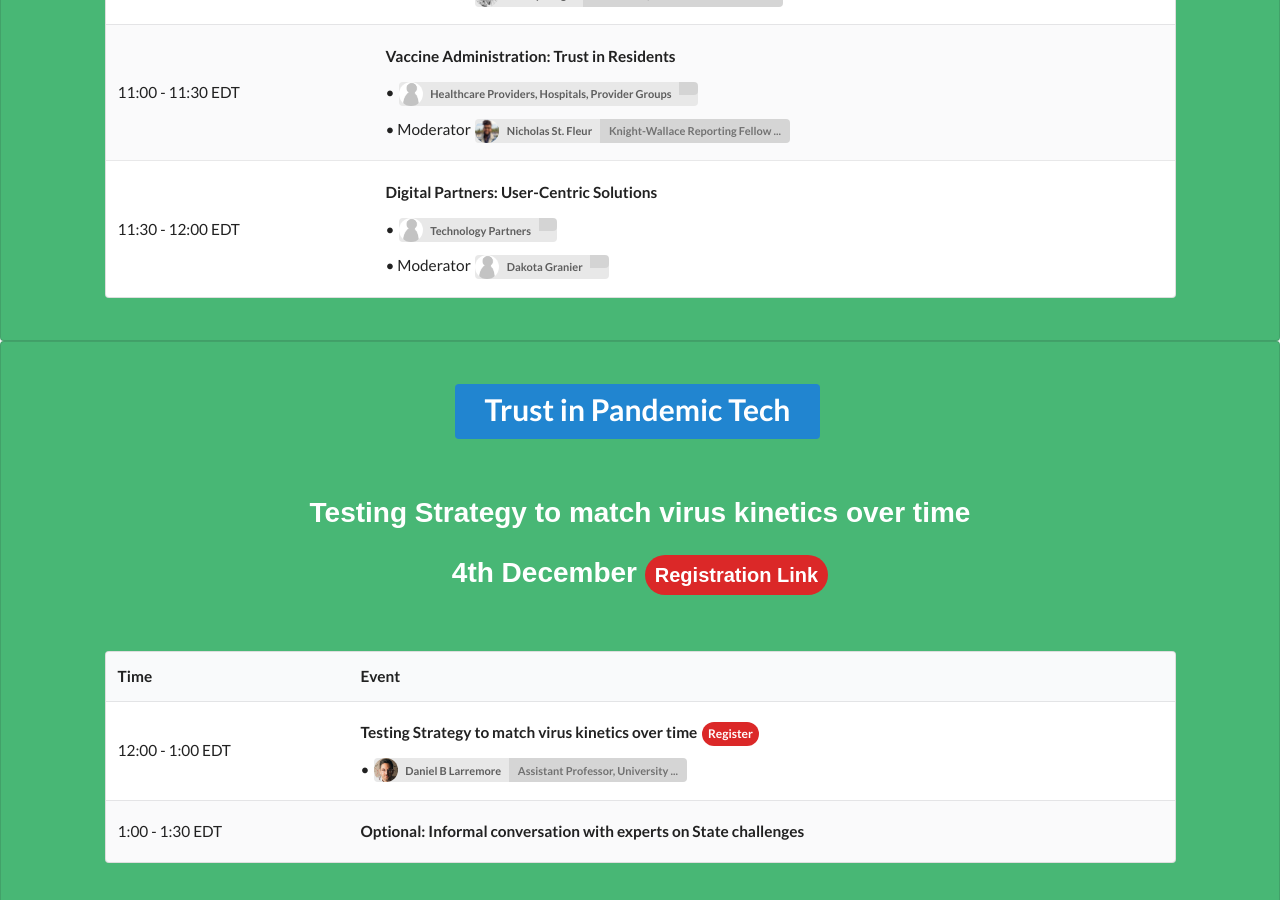
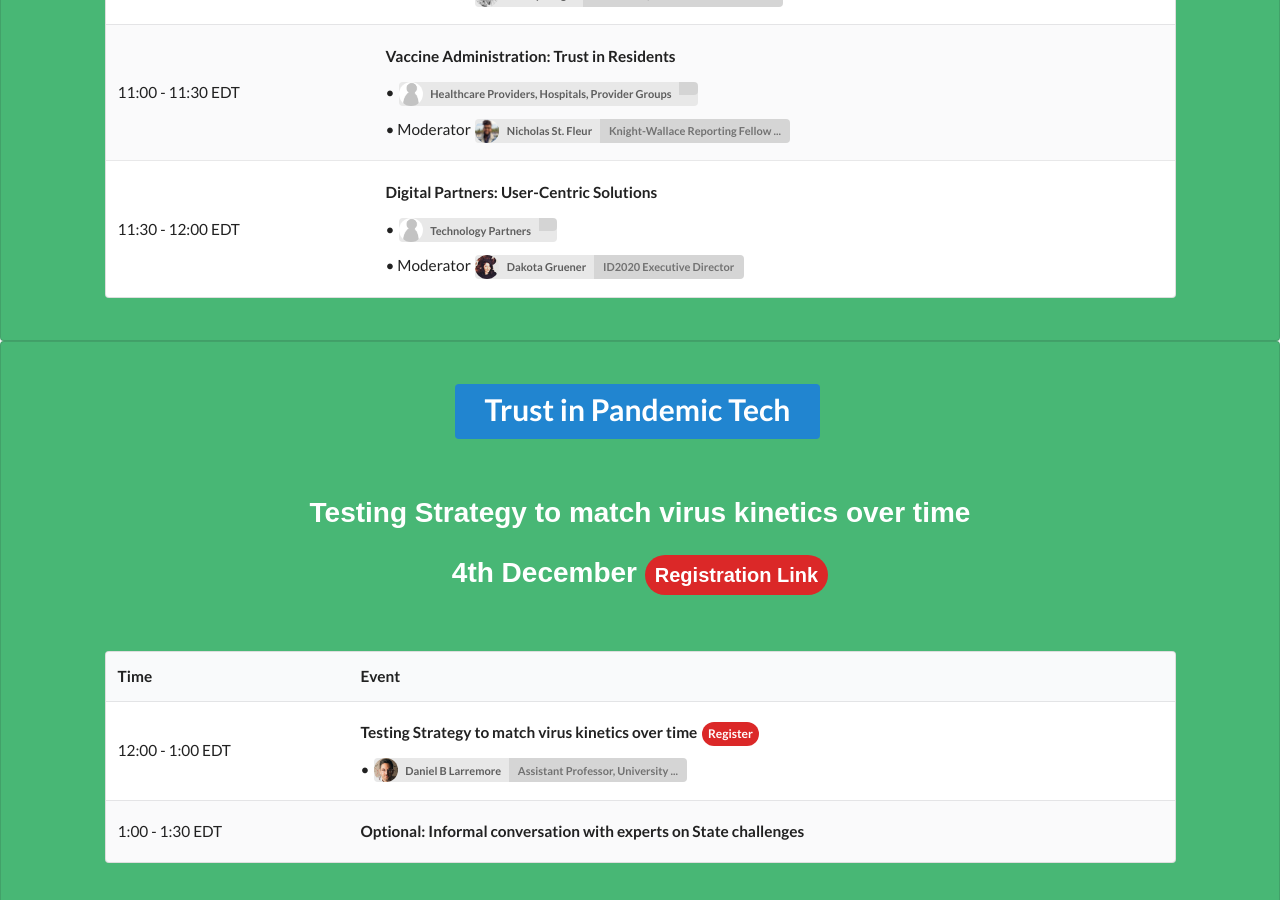
Before and after one commit to responsible-data-summit/events, a Jekyll site: the page built from agenda-0806.html, in a window 1280 px wide and 900 px high, scrolled down 1145 px. Built offline with Jekyll 4.4.1, drawn with Linux system fonts in a browser that asks for light colours; some web fonts are replaced; comment, search, counter and statistics services are not loaded.

Commit message:
add Dakota's profile

```diff
--- a/_data/agenda1211.yml
+++ b/_data/agenda1211.yml
@@ -43,5 +43,5 @@
     - title: "Digital Partners: User-Centric Solutions"
       speakers:
         - name: Technology Partners
-        - name: Dakota Granier
+        - name: Dakota Gruener
           content: "Moderator"
--- a/_data/speakers_trust.yml
+++ b/_data/speakers_trust.yml
@@ -227,3 +227,8 @@
   title: |
     Former US Assistant Surgeon General and Deputy Assistant Secretary for Women's Health
   avatar: susanblumenthal.jpg
+
+- name: Dakota Gruener
+  title: |
+    ID2020 Executive Director
+  avatar: dakotagruener.jpg
```
Also changed, not shown: assets/img/speakers/dakotagruener.jpg (added).
